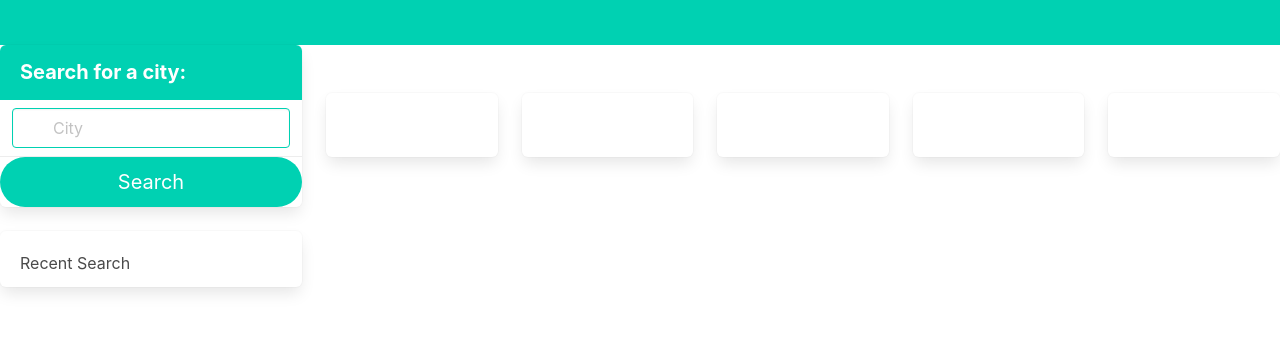
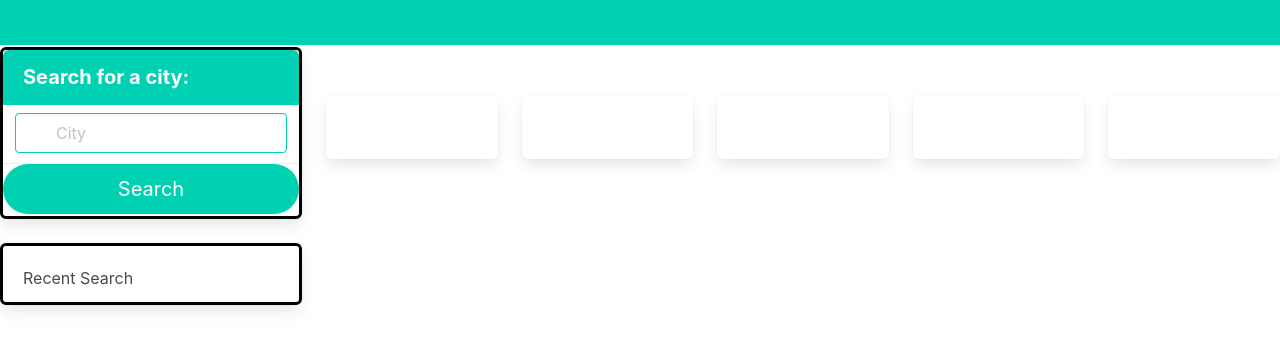
Before and after one commit to asreedy82/weather-dashboard-challenge, a plain HTML site: page index.html in a window 1280 px wide. Shown: the part 116-466 px from the top of the page. Drawn offline with nearby package versions, Linux system fonts and the light colour scheme.

Commit message:
made style changes to look better

```diff
--- a/assets/script.js
+++ b/assets/script.js
@@ -115,7 +115,7 @@ var displayCurrentWeather = function (currentData) {
     currentWind.html("<b>Wind: </b>" + currentData.wind.speed + "MPH");
     var currentHumidity = $("#humidity");
     currentHumidity.html("<b>Humidity: </b>" + currentData.main.humidity);
-
+    $("#current").css("border-style","solid");
 
 }
 
@@ -138,7 +138,7 @@ var displayForecastWeather = function (forecastData, dayNum) {
     forecastWind.html("<b>Wind: </b>" + forecastData.wind.speed);
     var forecastHumidity = forecastCard.children(".humidity-div");
     forecastHumidity.html("<b>Humidity: </b>" + forecastData.main.humidity);
-
+    $("#day" + dayNum).css({"border-style":"solid","margin-top":"4px"});
 }
 
 $("#searchBtn").on('click', citySearch);
--- a/assets/style.css
+++ b/assets/style.css
@@ -0,0 +1,13 @@
+.is-primary {
+    margin-bottom: 2px;
+}
+
+.panel {
+    border-style: solid;
+    border-color: black;
+}
+
+#buttons {
+    border-style: solid;
+    border-color: black;
+}
--- a/index.html
+++ b/index.html
@@ -6,6 +6,7 @@
     <meta name="viewport" content="width=device-width, initial-scale=1">
     <title>Anthony's Weather App</title>
     <link rel="stylesheet" href="https://cdn.jsdelivr.net/npm/bulma@0.9.4/css/bulma.min.css">
+    <link rel="stylesheet" href="assets/style.css" />
 </head>
 
 <body>
```
